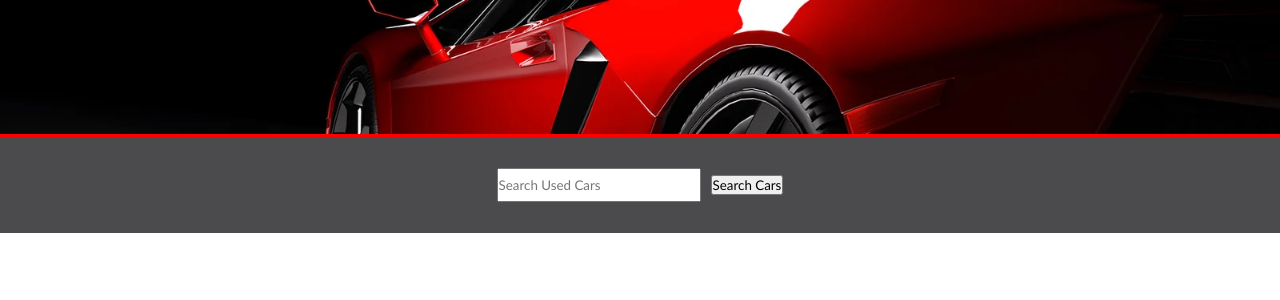
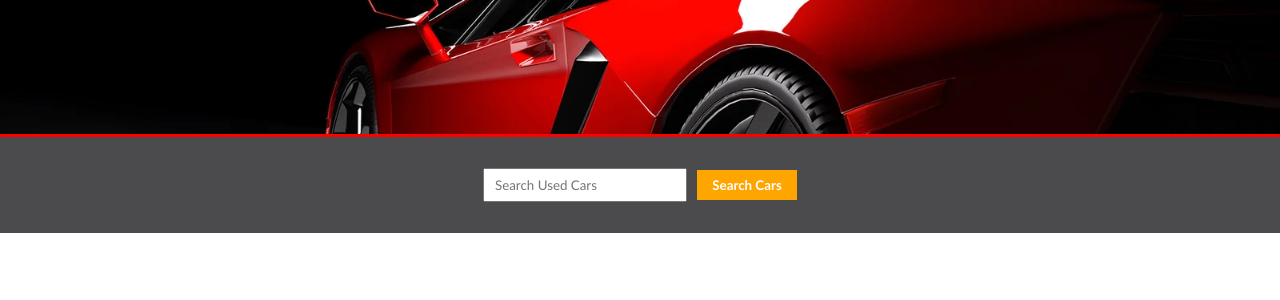
Before and after one commit to Ayaz-Ahamed-Shaik/PythonGroupRetake, a Flask app: page /buycar in a window 1280 px wide. Shown: the part 100-400 px from the top of the page. Run offline with Flask 3, Linux system fonts and the light colour scheme.

Commit message:
searchbuttonstyling2

```diff
--- a/static/css/index.css
+++ b/static/css/index.css
@@ -163,4 +163,14 @@ nav h3
     margin-right: 10px;
     height: 30px;
     width: 200px;
+    text-indent: 10px;
 }
+.buycarsection1 button
+{
+    height: 30px;
+    width: 100px;
+    background-color: orange;
+    color: white;
+    font-weight: 600;
+    border: none;
+}
```
